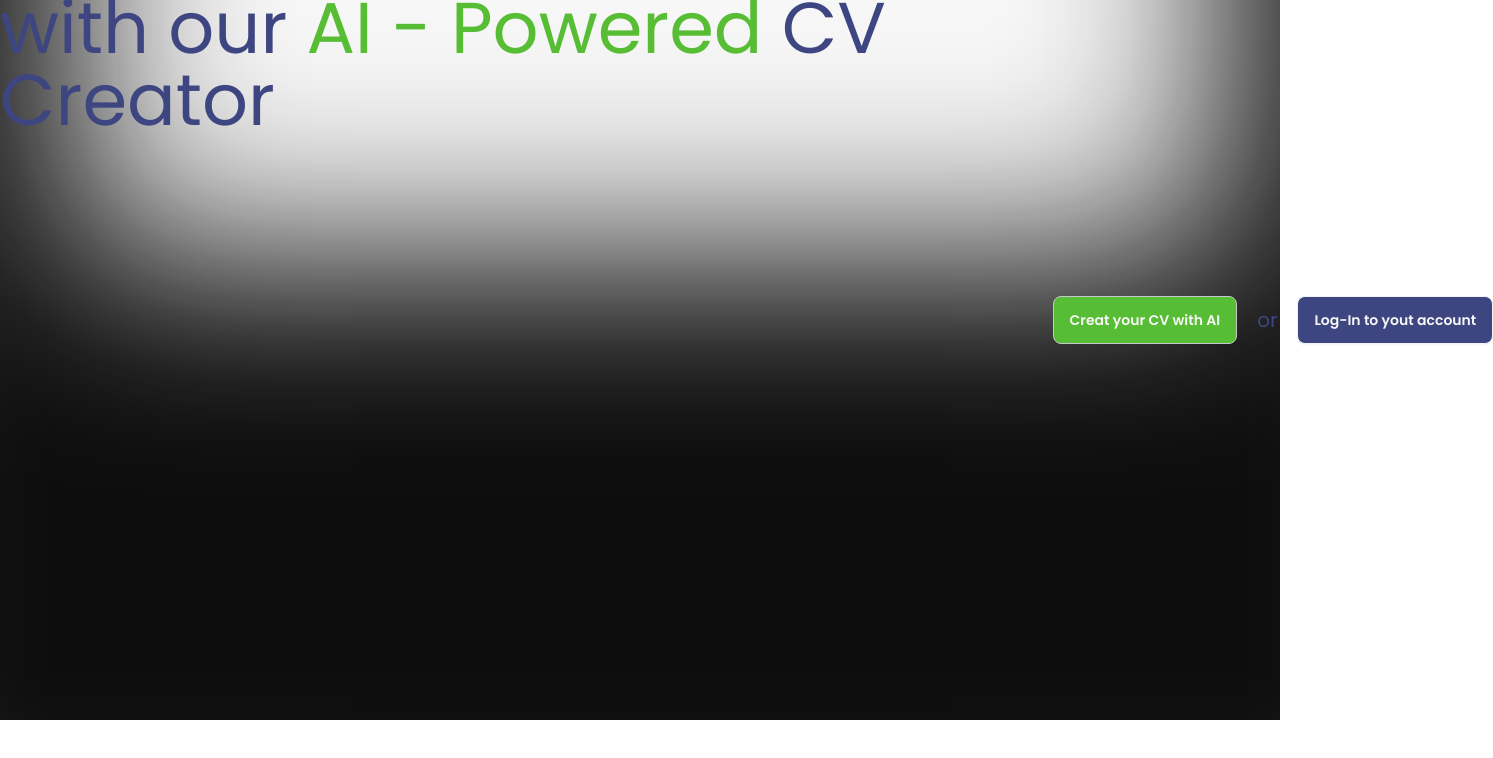
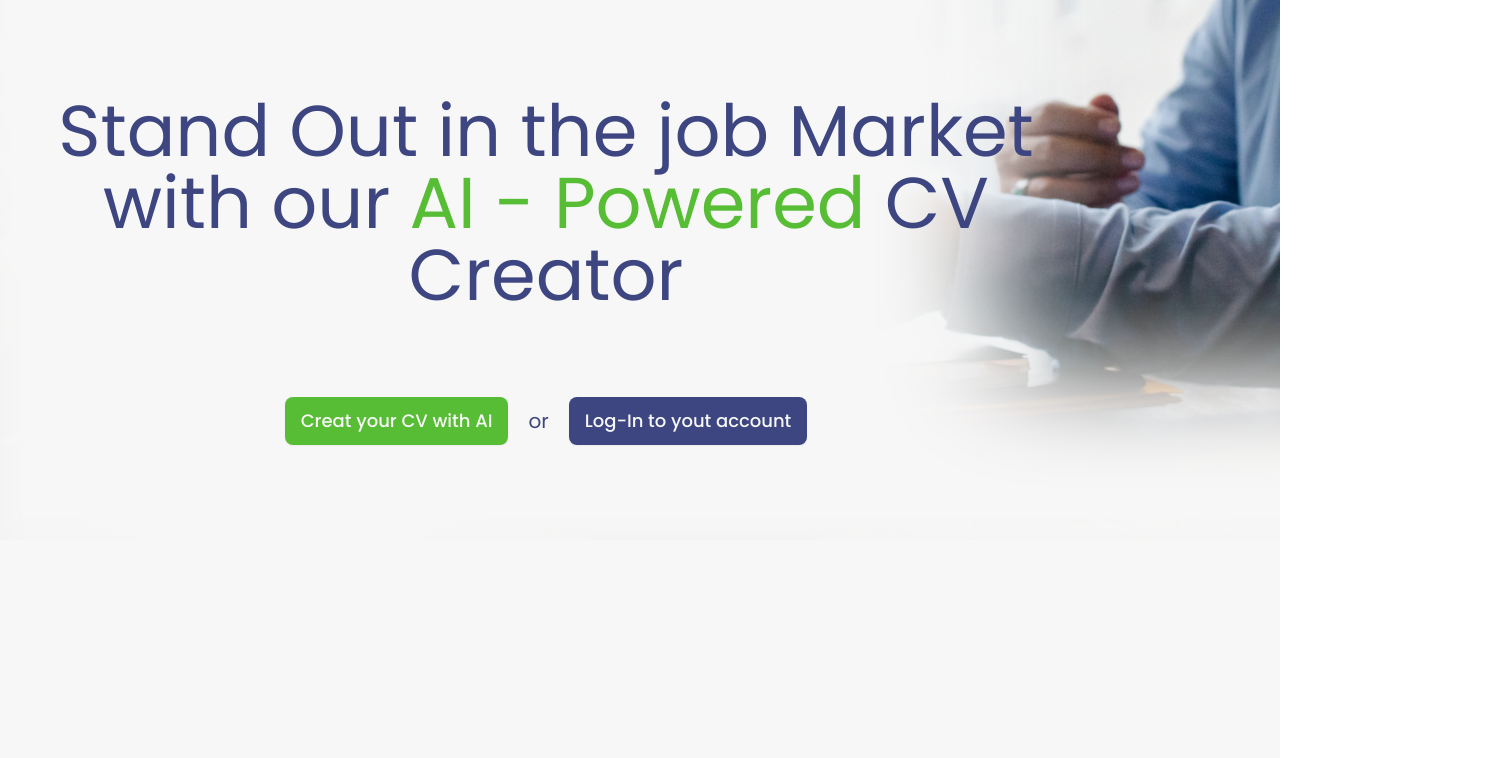
Before and after one commit to mizdebski77/YCM, a Next.js app: page / in a window 1280 px wide. Shown: the top 758 px of the page, 1493 px wide, since content can reach past the window. Built offline with nearby package versions, Linux system fonts and the light colour scheme.

Commit message:
Header added

```diff
--- /dev/null
+++ b/src/app/features/header.tsx
@@ -0,0 +1,28 @@
+import background from '../Images/hero.jpg';
+
+export const Hero = () => {
+    return (
+        <header style={{
+            backgroundImage: `url(${background.src})`,
+            backgroundSize: 'cover',
+            backgroundPosition: 'center',
+            boxShadow: 'inset 1008px -184px 116px 5px #f7f7f7'
+        }}
+            className='min-h-[540px] p-14 flex justify-start'
+        >
+            <div className='grid justify-center items-center gap-2 max-w-[980px]'>
+                <h1 className="text-7xl text-blue text-center">Stand Out in the job Market with our <span className="text-green">AI - Powered</span> CV Creator</h1>
+                <div className="flex items-center justify-center gap-5">
+                    <button className="btn btn-acce border-none bg-green text-white btn-active hover:bg-lightgreen text-lg font-medium">
+                        Creat your CV with AI
+                    </button>
+                    <span className="text-xl text-blue">or</span>
+                    <button className="btn bg-blue border-none text-white hover:bg-lightblue text-lg font-medium ">
+                        Log-In to yout account
+                    </button>
+                </div>
+            </div>
+
+        </header>
+    )
+}
--- a/src/app/features/hero.tsx
+++ /dev/null
@@ -1,20 +0,0 @@
-import background from '../Images/hero.jpg';
-
-export const Hero = () => {
-    return (
-        <header style={{
-            backgroundImage: `url(${background})`, backgroundSize: 'cover', backgroundPosition: 'center', marginTop: '-80px', boxShadow: '11px -400px 197px 66px rgba(0, 0, 0, 0.95) inset',
-        }} className='min-h-screen flex justify-center mt-(-10)'>
-            <h1 className="text-7xl text-blue ">Stand Out in the job Market with our <span className="text-green">AI - Powered</span> CV Creator</h1>
-            <div className="flex items-center gap-5">
-                <button className="btn bg-green text-white btn-active hover:bg-lightgreen">
-                    Creat your CV with AI
-                </button>
-                <span className="text-xl text-blue">or</span>
-                <button className="btn bg-blue text-white hover:bg-lightblue ">
-                    Log-In to yout account
-                </button>
-            </div>
-        </header>
-    )
-}
--- a/src/app/page.tsx
+++ b/src/app/page.tsx
@@ -1,4 +1,4 @@
-import { Hero } from "./features/hero";
+import { Hero } from "./features/header";
 
 export default function Home() {
   return (
```
